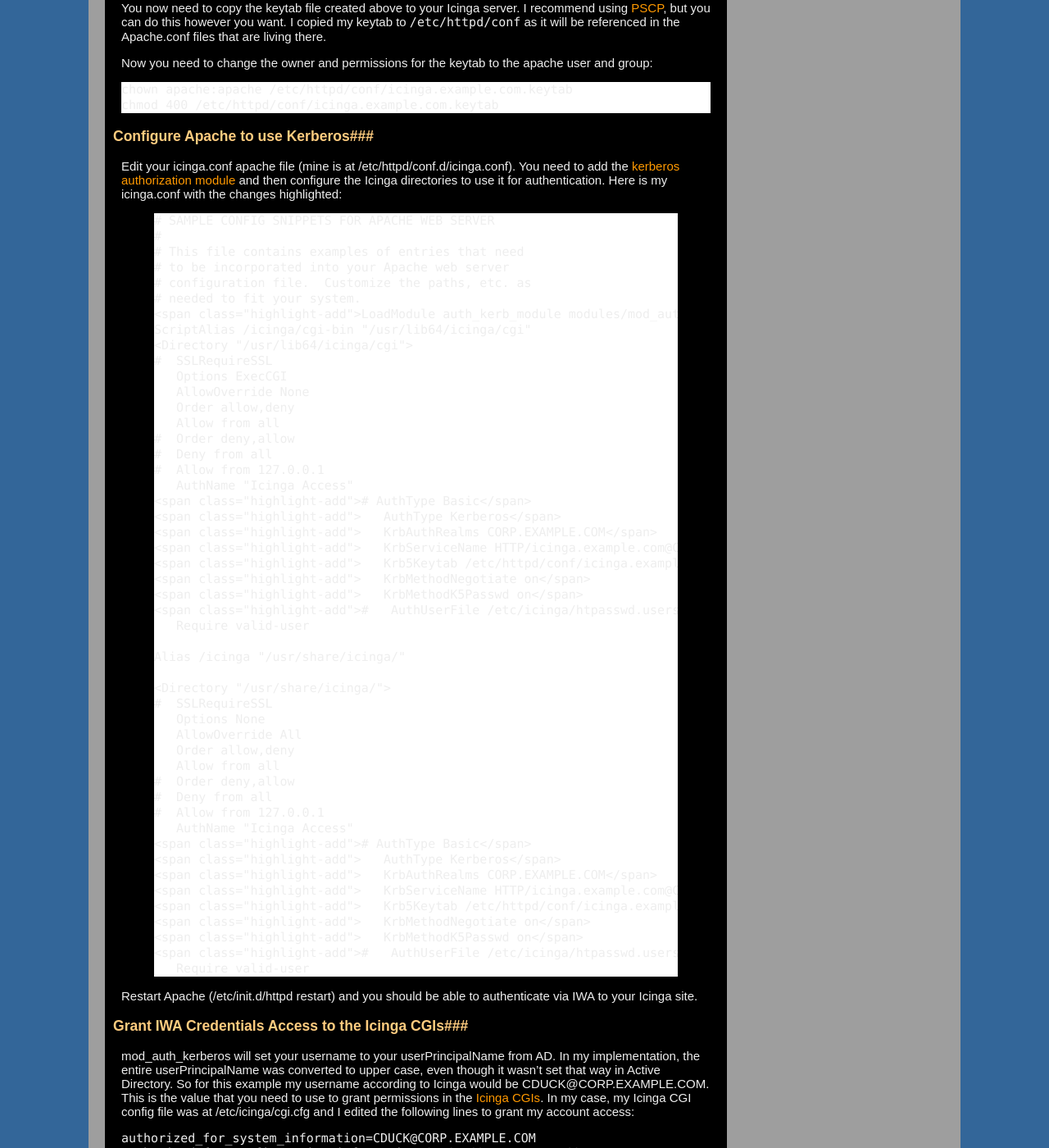
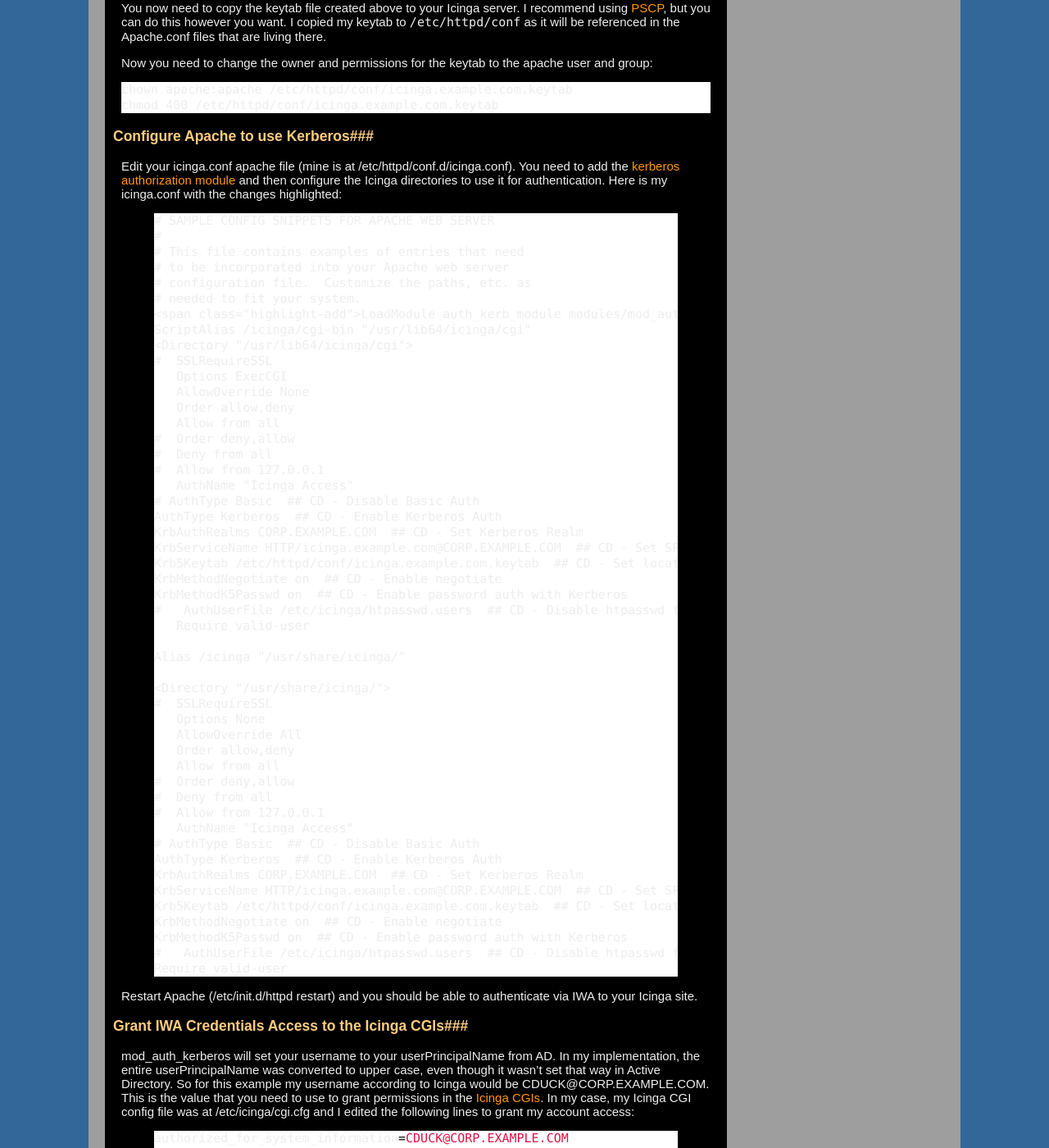
Before and after one commit to gpduck/gpduck.github.io, a Jekyll site: the page built from _posts/2011-10-12-configuring-icinga-classic-for-active-directory-authentication-via-iwa.markdown, in a window 1280 px wide and 1400 px high, scrolled down 1193 px. Shown: the whole window at 82% size. Built offline with Jekyll 4.4.1, drawn with Linux system fonts in a browser that asks for light colours; comment, search, counter and statistics services are not loaded; some of the changed text lies outside the part shown.

Commit message:
work on highlighting of config files

```diff
--- a/_posts/2011-10-12-configuring-icinga-classic-for-active-directory-authentication-via-iwa.markdown
+++ b/_posts/2011-10-12-configuring-icinga-classic-for-active-directory-authentication-via-iwa.markdown
@@ -69,14 +69,14 @@
 #  Deny from all
 #  Allow from 127.0.0.1
    AuthName "Icinga Access"
-<span class="highlight-add"># AuthType Basic</span>
-<span class="highlight-add">   AuthType Kerberos</span>
-<span class="highlight-add">   KrbAuthRealms CORP.EXAMPLE.COM</span>
-<span class="highlight-add">   KrbServiceName HTTP/icinga.example.com@CORP.EXAMPLE.COM</span>
-<span class="highlight-add">   Krb5Keytab /etc/httpd/conf/icinga.example.com.keytab</span>
-<span class="highlight-add">   KrbMethodNegotiate on</span>
-<span class="highlight-add">   KrbMethodK5Passwd on</span>
-<span class="highlight-add">#   AuthUserFile /etc/icinga/htpasswd.users</span>
+# AuthType Basic  ## CD - Disable Basic Auth
+AuthType Kerberos  ## CD - Enable Kerberos Auth
+KrbAuthRealms CORP.EXAMPLE.COM  ## CD - Set Kerberos Realm
+KrbServiceName HTTP/icinga.example.com@CORP.EXAMPLE.COM  ## CD - Set SPN of service
+Krb5Keytab /etc/httpd/conf/icinga.example.com.keytab  ## CD - Set location of Kerberos keytab
+KrbMethodNegotiate on  ## CD - Enable negotiate
+KrbMethodK5Passwd on  ## CD - Enable password auth with Kerberos
+#   AuthUserFile /etc/icinga/htpasswd.users  ## CD - Disable htpasswd file
    Require valid-user
 
 Alias /icinga "/usr/share/icinga/"
@@ -91,15 +91,15 @@
 #  Deny from all
 #  Allow from 127.0.0.1
    AuthName "Icinga Access"
-<span class="highlight-add"># AuthType Basic</span>
-<span class="highlight-add">   AuthType Kerberos</span>
-<span class="highlight-add">   KrbAuthRealms CORP.EXAMPLE.COM</span>
-<span class="highlight-add">   KrbServiceName HTTP/icinga.example.com@CORP.EXAMPLE.COM</span>
-<span class="highlight-add">   Krb5Keytab /etc/httpd/conf/icinga.example.com.keytab</span>
-<span class="highlight-add">   KrbMethodNegotiate on</span>
-<span class="highlight-add">   KrbMethodK5Passwd on</span>
-<span class="highlight-add">#   AuthUserFile /etc/icinga/htpasswd.users</span>
-   Require valid-user
+# AuthType Basic  ## CD - Disable Basic Auth
+AuthType Kerberos  ## CD - Enable Kerberos Auth
+KrbAuthRealms CORP.EXAMPLE.COM  ## CD - Set Kerberos Realm
+KrbServiceName HTTP/icinga.example.com@CORP.EXAMPLE.COM  ## CD - Set SPN of service
+Krb5Keytab /etc/httpd/conf/icinga.example.com.keytab  ## CD - Set location of Kerberos keytab
+KrbMethodNegotiate on  ## CD - Enable negotiate
+KrbMethodK5Passwd on  ## CD - Enable password auth with Kerberos
+#   AuthUserFile /etc/icinga/htpasswd.users  ## CD - Disable htpasswd file
+Require valid-user
 {% endhighlight %}
 
 Restart Apache (/etc/init.d/httpd restart) and you should be able to authenticate via IWA to your Icinga site.
@@ -108,11 +108,13 @@
 
 mod_auth_kerberos will set your username to your userPrincipalName from AD. In my implementation, the entire userPrincipalName was converted to upper case, even though it wasn't set that way in Active Directory.  So for this example my username according to Icinga would be CDUCK@CORP.EXAMPLE.COM.  This is the value that you need to use to grant permissions in the [Icinga CGIs][cgiauth]. In my case, my Icinga CGI config file was at /etc/icinga/cgi.cfg and I edited the following lines to grant my account access:
 
-<span class="code">``authorized_for_system_information=CDUCK@CORP.EXAMPLE.COM``<br />
-``authorized_for_configuration_information=CDUCK@CORP.EXAMPLE.COM``<br />
-``authorized_for_system_commands=CDUCK@CORP.EXAMPLE.COM``<br />
-``authorized_for_all_service_commands=CDUCK@CORP.EXAMPLE.COM``<br />
-``authorized_for_all_host_commands=CDUCK@CORP.EXAMPLE.COM``</span>
+{% highlight ini %}
+authorized_for_system_information=CDUCK@CORP.EXAMPLE.COM
+authorized_for_configuration_information=CDUCK@CORP.EXAMPLE.COM
+authorized_for_system_commands=CDUCK@CORP.EXAMPLE.COM
+authorized_for_all_service_commands=CDUCK@CORP.EXAMPLE.COM
+authorized_for_all_host_commands=CDUCK@CORP.EXAMPLE.COM
+{% endhighlight %}
 
 You'll want to read the Icinga documentation on the CGI authorization and determine what is appropriate for your environment.
 
```
